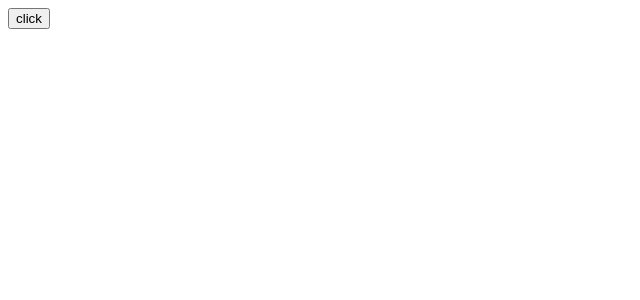
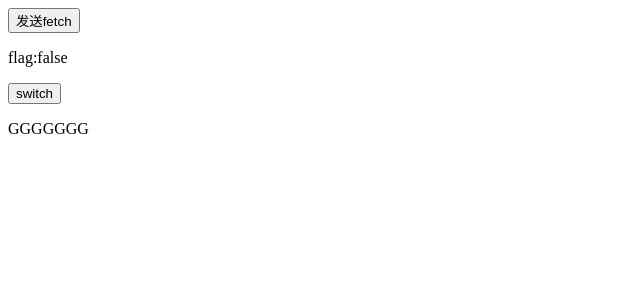
Before and after one commit to YangSheep0/React_Learn_Demo, a React (Create React App) app: page / in a window 1280 px wide. Shown: the top 300 px of the page, without its empty margins (0-640 px from the left). Built offline with nearby package versions, Linux system fonts and the light colour scheme.

Commit message:
learn-fetch PubsubJS Axios

```diff
--- a/package.json
+++ b/package.json
@@ -9,6 +9,7 @@
     "axios": "^0.26.1",
     "nanoid": "^3.3.1",
     "prop-types": "^15.8.1",
+    "pubsub-js": "^1.9.4",
     "react": "^17.0.2",
     "react-dom": "^17.0.2",
     "react-scripts": "5.0.0",
@@ -41,5 +42,5 @@
   "devDependencies": {
     "sass": "^1.49.9"
   },
-  "proxy":"http://localhost:5000"
+  "proxy": "http://localhost:5000"
 }
--- a/src/App.jsx
+++ b/src/App.jsx
@@ -1,11 +1,13 @@
 import React, { Component } from 'react'
-import AjaxDemo from './compoment/AjaxDemo'
+import PubSubJS from './compoment/PubSubJS'
+import Fetch from './compoment/PubSubJS/fetch'
+
 export default class App extends Component {
   render() {
     return (
       <div>
-          <AjaxDemo/>
-
+          <Fetch/>
+          <PubSubJS/>
       </div>
     )
   }
--- /dev/null
+++ b/src/compoment/PubSubJS/fetch.jsx
@@ -0,0 +1,29 @@
+import React, { Component } from 'react'
+import PubSub from 'pubsub-js';
+
+export default class Fetch extends Component {
+
+    handleClick = async () => {
+        //try catch 包裹fetch请求处理异常
+        try {
+            const response = await fetch('http://localhost:3000/students');
+            const list = await response.json();
+            console.log(list);
+
+            //发布订阅信息 （订阅名，数据）
+            PubSub.publishSync('getListMsg', list)
+
+        } catch (error) {
+            console.log(error);
+
+        }
+    }
+    render() {
+        return (
+            <div>
+
+                <button onClick={this.handleClick}>发送fetch</button>
+            </div>
+        )
+    }
+}
--- /dev/null
+++ b/src/compoment/PubSubJS/index.jsx
@@ -0,0 +1,26 @@
+import React, { Component } from 'react'
+import List from './list'
+export default class PubSub extends Component {
+  state = {
+    flag: false
+  }
+  handleSwitch = () => {
+    const { flag } = this.state
+    this.setState({
+      flag: !flag
+    })
+  }
+  render() {
+    const { flag } = this.state
+    return (
+      <div>
+        <p>flag:{`${flag}`}</p>
+        <button onClick={this.handleSwitch}>switch</button>
+        {/* 三元运算符 模拟组件卸载 */}
+        {
+          flag ? <List /> : <p>GGGGGGG</p>
+        }
+      </div>
+    )
+  }
+}
--- /dev/null
+++ b/src/compoment/PubSubJS/list.jsx
@@ -0,0 +1,41 @@
+import React, { Component } from 'react';
+import PubSub from 'pubsub-js'; //引入PubSubJS 订阅信息
+class List extends Component {
+    state = {
+        list: []
+    }
+    //组件加载完成开启订阅
+    componentDidMount() {
+        this.PubsubId = PubSub.subscribe('getListMsg', (_, data) => {
+            console.log('收到订阅信息', data);
+            this.setState({
+                list: data
+            })
+        })
+    }
+    //组件卸载取消订阅
+    componentWillUnmount() {
+        console.log('卸载订阅');
+        PubSub.unsubscribe(this.PubsubId);
+    }
+
+    render() {
+        const { list } = this.state
+        return (
+            <div>
+                <ul>
+                    {
+                        list.map(v => {
+                            return (
+                                <div key={v.id}>{v.name}</div>
+                            )
+                        })
+                    }
+                </ul>
+
+            </div>
+        );
+    }
+}
+
+export default List;
```
Also changed, not shown: src/compoment/AjaxDemo/setupProxy.js (added, +16 -0 lines), 1 other file (tests, documents, lock files or other folders).
